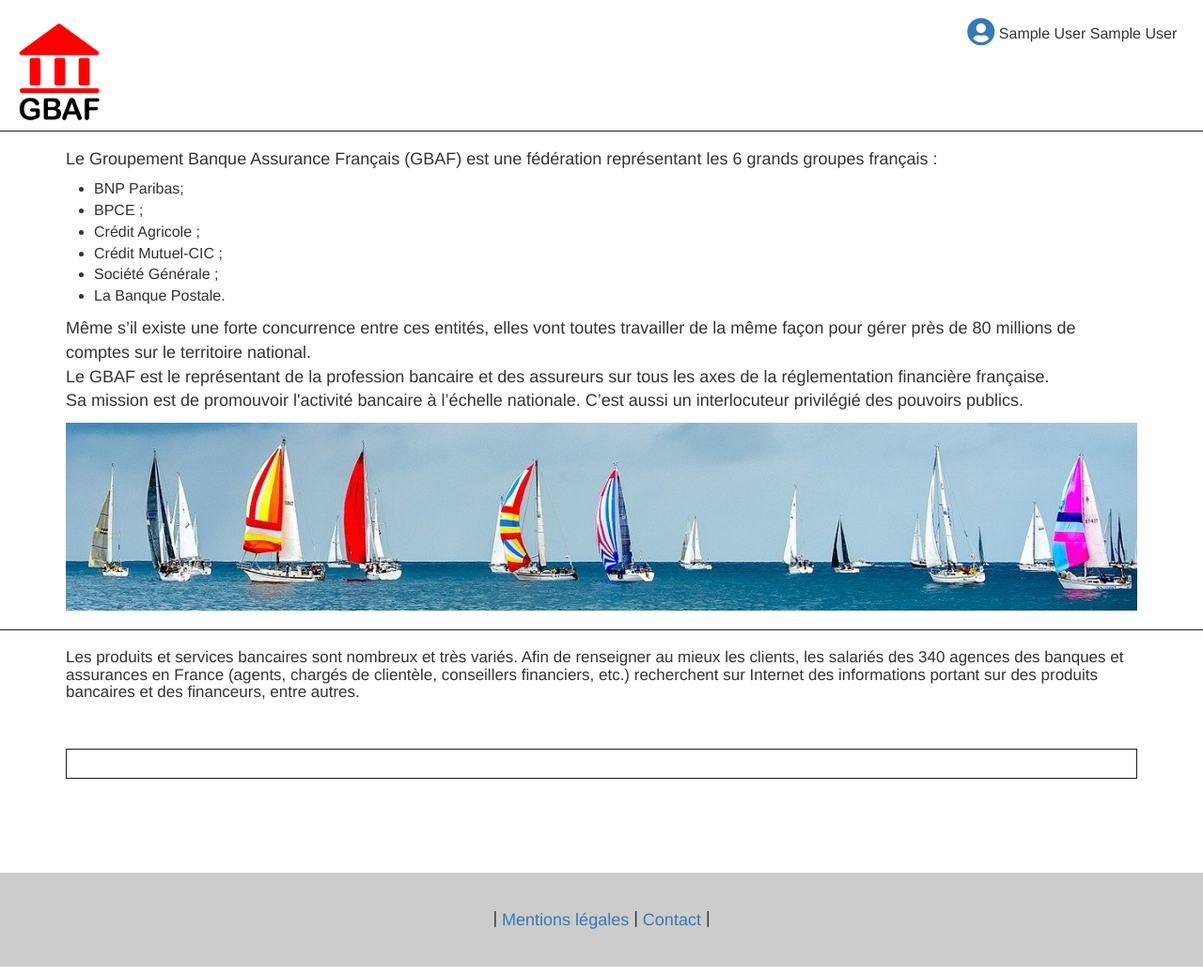
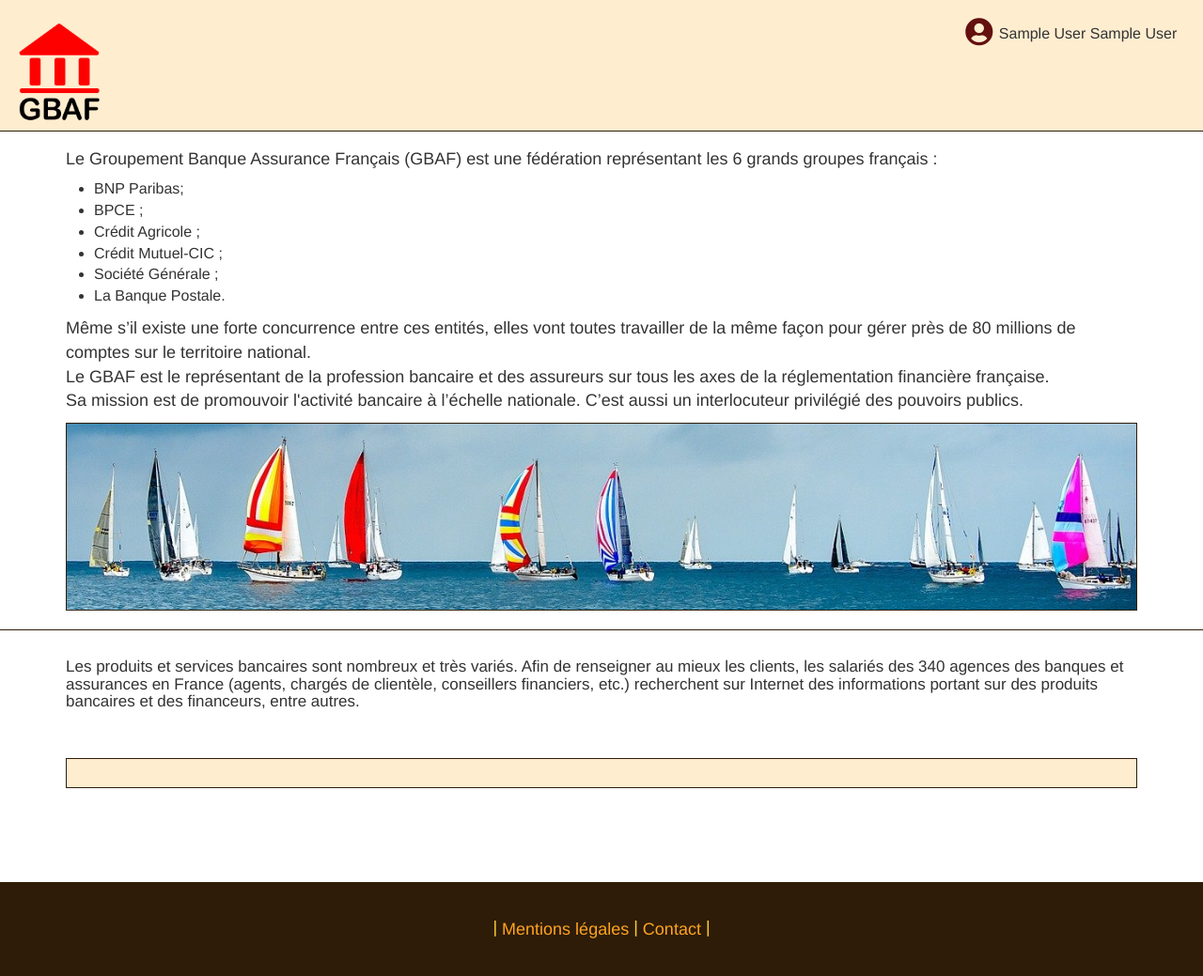
Before and after one commit to LFZDavid/gbaf, a PHP site: page / in a window 1280 px wide. Shown: the whole page at 94% size. Run offline with PHP 8.4, Linux system fonts and the light colour scheme; the visitor is signed in with stand-in values (Sample User, id 1); data that the repository does not hold is empty; some libraries are stand-ins or nearby versions.

Commit message:
CSS : Ajout de couleurs ; mise en forme des boutons

```diff
--- a/public/css/style.css
+++ b/public/css/style.css
@@ -73,7 +105,8 @@ header{
 	padding: 1% 1% 0 1%;
 	display: flex;
 	justify-content: space-between;
-	border-bottom: 1px solid #1a1d26;
+	border-bottom: 1px solid #2e1c08;
+	background: #ffedd0;
 }
 
 #header-logo{
@@ -95,6 +128,11 @@ header{
 #header-user-infos >a> .fas{
 	font-size: 30px;
     vertical-align: sub;
+    color:#63100f;
+    margin-right: 2px;
+}
+#header-user-infos >a>.fas:hover{
+	color: #ffa420;
 }
 
 /***********************************/
@@ -109,19 +147,23 @@ footer{
     font-size: 18px;
     background: #ccc;
     width: 100%;
+    background: #2e1c08;
+	color: #ffd133;
 }
 .footer-content > a{
 	vertical-align: text-top;
-
+	color: #ffd133;
 }
-
+.footer-content > a{
+	color:#FFA420;
+}
 
 /***********************************/
 /* LISTACTORVIEW */
 
 /* Présentation */
 #presentation{
-	border-bottom: 1px solid #1a1d26;
+	border-bottom: 1px solid #2e1c08;
 	padding-bottom: 20px;
 }
 
@@ -141,19 +183,25 @@ footer{
 	background-position: center;
 	background-repeat: no-repeat;
 	background-size: cover;
+	border: 1px solid #2e1c08;
 }
 
 /* Actor-thumbnails */
 .actors-text{
 	font-size:17px;
+	margin-top:30px;
 }
 .actors-list{
-	border : 1px solid #1a1d26;
+	border: 1px solid #2e1c08;
+	background: #ffedd0;
 	padding: 15px 7px;
 	margin-top: 50px;
 }
+
 .actor-thumbnail{
-	border : 1px solid #1a1d26;
+	border : 1px solid #2e1c08;
+	box-shadow: 2px 2px 3px #2e1c08;
+	background: #fff;
 	padding: 10px 5px 10px 5px;
 	margin-bottom: 5px;
 	display: flex;
--- a/view/frontend/changepwd.php
+++ b/view/frontend/changepwd.php
@@ -10,7 +10,7 @@ ob_start();
 				<label for="question"><?=$user->question()?></label><br/>
 				<input type="hidden" name="username" value="<?=$user->username()?>">
 				<input type="text" name="answer" id="answer"><br/>
-				<label for="newpwd">Nouveau mot de pass</label><br/>
+				<label for="newpwd">Nouveau mot de passe</label><br/>
 				<input type="password" name="newpwd" id="newpwd"><br/>
 				<label for="verif">Vérification</label><br/>
 				<input type="password" name="verif" id="verif"><br/>
--- a/view/frontend/profileView.php
+++ b/view/frontend/profileView.php
@@ -35,7 +35,8 @@ ob_start();
 
 			<input class="btn btn-secondary" type="submit" name="Valider" value="Modifier">
 		</form>
-</fieldset>
+	</fieldset>
+</div>
 
 
 
--- a/view/frontend/signup.php
+++ b/view/frontend/signup.php
@@ -17,7 +17,7 @@ ob_start();
 			<label for="username">Pseudo</label>
 			<input type="text" id="username" name="username"><br/>
 
-			<label for="pwd">Password</label>
+			<label for="pwd">Mot de passe</label>
 			<input type="password" id="pwd" name="pwd"><br/>
 
 			<label for="verif">Vérification</label>
```
Also changed, not shown: other parts of public/css/style.css (+55 -17 lines).
